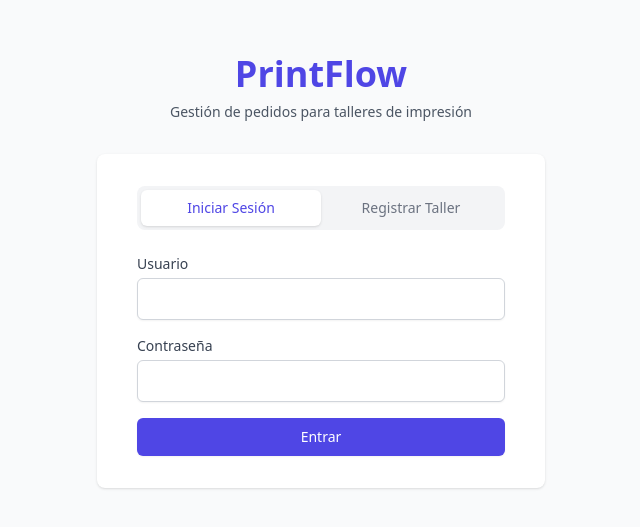
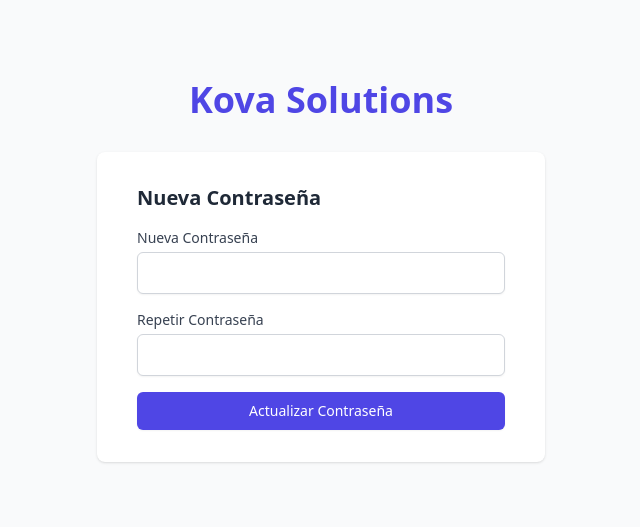
Before and after one commit to ScarletAmmoV/printflow, a React (Vite) app in the folder client/: page /reset-password in a window 1280 px wide. Before the commit this address led to /login. Shown: the part 129-656 px from the top of the page, without its empty margins (319-959 px from the left). Built offline with nearby package versions, Linux system fonts and the light colour scheme; no server answers.

Commit message:
Pantalla de recuperacion de contraseña

```diff
--- a/client/src/App.jsx
+++ b/client/src/App.jsx
@@ -1,6 +1,7 @@
 import { BrowserRouter, Routes, Route, Navigate } from 'react-router-dom';
 import Login from './Login';
 import Dashboard from './Dashboard';
+import ResetPassword from './ResetPassword';
 
 function App() {
   const token = localStorage.getItem('token');
@@ -10,6 +11,7 @@ function App() {
       <Routes>
         <Route path="/login" element={!token ? <Login /> : <Navigate to="/" />} />
         <Route path="/" element={token ? <Dashboard /> : <Navigate to="/login" />} />
+        <Route path="/reset-password" element={<ResetPassword />} />
         <Route path="*" element={<Navigate to="/" />} />
       </Routes>
     </BrowserRouter>
--- a/client/src/Login.jsx
+++ b/client/src/Login.jsx
@@ -5,9 +5,13 @@ export default function Login() {
   const [isLogin, setIsLogin] = useState(true);
   const [nombre, setNombre] = useState('');
   const [usuario, setUsuario] = useState('');
+  const [email, setEmail] = useState(''); // NUEVO
   const [password, setPassword] = useState('');
   const [error, setError] = useState('');
   const [loading, setLoading] = useState(false);
+  const [showForgot, setShowForgot] = useState(false); // NUEVO
+  const [forgotEmail, setForgotEmail] = useState(''); // NUEVO
+  const [forgotMsg, setForgotMsg] = useState(''); // NUEVO
 
   const handleSubmit = async (e) => {
     e.preventDefault();
@@ -16,21 +20,17 @@ export default function Login() {
 
     try {
       if (isLogin) {
-        // Lógica de Login
         const res = await api.post('/auth/login', { usuario, password });
         localStorage.setItem('token', res.data.token);
         localStorage.setItem('taller', JSON.stringify(res.data.taller));
         window.location.href = '/';
       } else {
-        // Lógica de Registro
         if (!nombre) {
           setError('El nombre del taller es obligatorio');
           setLoading(false);
           return;
         }
-        await api.post('/auth/register', { nombre, usuario, password });
-
-        // Auto-login después de registrar
+        await api.post('/auth/register', { nombre, usuario, email, password });
         const res = await api.post('/auth/login', { usuario, password });
         localStorage.setItem('token', res.data.token);
         localStorage.setItem('taller', JSON.stringify(res.data.taller));
@@ -43,85 +43,118 @@ export default function Login() {
     }
   };
 
+  // Lógica para mandar el mail de recuperación
+  const handleForgotPassword = async (e) => {
+    e.preventDefault();
+    setLoading(true);
+    setForgotMsg('');
+    try {
+      await api.post('/auth/forgot-password', { email: forgotEmail });
+      setForgotMsg('Si el correo existe, te enviamos un link de recuperación.');
+      setForgotEmail('');
+    } catch (err) {
+      setForgotMsg('Ocurrió un error, intenta nuevamente.');
+    } finally {
+      setLoading(false);
+    }
+  };
+
+  // Si está en modo "Olvidé contraseña", mostramos esta pantallita
+  if (showForgot) {
+    return (
+      <div className="min-h-screen bg-gray-50 flex flex-col justify-center py-12 sm:px-6 lg:px-8">
+        <div className="sm:mx-auto sm:w-full sm:max-w-md">
+          <h1 className="text-center text-4xl font-extrabold text-indigo-600">Kova Solutions</h1>
+        </div>
+        <div className="mt-8 sm:mx-auto sm:w-full sm:max-w-md">
+          <div className="bg-white py-8 px-4 shadow sm:rounded-lg sm:px-10">
+            <h2 className="text-xl font-bold text-gray-800 mb-4">Recuperar Contraseña</h2>
+            <form onSubmit={handleForgotPassword} className="space-y-4">
+              <div>
+                <label className="block text-sm font-medium text-gray-700">Ingresá tu correo electrónico</label>
+                <input
+                  type="email"
+                  required
+                  value={forgotEmail}
+                  onChange={(e) => setForgotEmail(e.target.value)}
+                  className="mt-1 block w-full px-3 py-2 border border-gray-300 rounded-md shadow-sm focus:outline-none focus:ring-indigo-500 focus:border-indigo-500"
+                />
+              </div>
+              {forgotMsg && <div className="bg-green-50 text-green-600 p-3 rounded-md text-sm">{forgotMsg}</div>}
+              <button type="submit" disabled={loading} className="w-full flex justify-center py-2 px-4 border border-transparent rounded-md shadow-sm text-sm font-medium text-white bg-indigo-600 hover:bg-indigo-700 disabled:bg-indigo-400">
+                {loading ? 'Enviando...' : 'Enviar Link'}
+              </button>
+              <button type="button" onClick={() => setShowForgot(false)} className="w-full text-center text-sm text-gray-500 hover:text-indigo-600">
+                Volver a Iniciar Sesión
+              </button>
+            </form>
+          </div>
+        </div>
+      </div>
+    );
+  }
+
   return (
     <div className="min-h-screen bg-gray-50 flex flex-col justify-center py-12 sm:px-6 lg:px-8">
       <div className="sm:mx-auto sm:w-full sm:max-w-md">
-        <h1 className="text-center text-4xl font-extrabold text-indigo-600">PrintFlow</h1>
+        <h1 className="text-center text-4xl font-extrabold text-indigo-600">Kova Solutions</h1>
         <p className="mt-2 text-center text-sm text-gray-600">
-          Gestión de pedidos para talleres de impresión
+          Gestión de pedidos y notificaciones automáticas
         </p>
       </div>
 
       <div className="mt-8 sm:mx-auto sm:w-full sm:max-w-md">
         <div className="bg-white py-8 px-4 shadow sm:rounded-lg sm:px-10">
 
-          {/* Botones para cambiar entre Login y Registro */}
           <div className="flex mb-6 bg-gray-100 p-1 rounded-lg">
-            <button
-              onClick={() => { setIsLogin(true); setError(''); }}
-              className={`flex-1 py-2 text-sm font-medium rounded-md transition-all ${isLogin ? 'bg-white shadow text-indigo-600' : 'text-gray-500'}`}
-            >
+            <button onClick={() => { setIsLogin(true); setError(''); }} className={`flex-1 py-2 text-sm font-medium rounded-md transition-all ${isLogin ? 'bg-white shadow text-indigo-600' : 'text-gray-500'}`}>
               Iniciar Sesión
             </button>
-            <button
-              onClick={() => { setIsLogin(false); setError(''); }}
-              className={`flex-1 py-2 text-sm font-medium rounded-md transition-all ${!isLogin ? 'bg-white shadow text-indigo-600' : 'text-gray-500'}`}
-            >
-              Registrar Taller
+            <button onClick={() => { setIsLogin(false); setError(''); }} className={`flex-1 py-2 text-sm font-medium rounded-md transition-all ${!isLogin ? 'bg-white shadow text-indigo-600' : 'text-gray-500'}`}>
+              Registrar Negocio
             </button>
           </div>
 
           <form onSubmit={handleSubmit} className="space-y-4">
-            {/* Solo mostramos el nombre si es registro */}
             {!isLogin && (
               <div>
-                <label className="block text-sm font-medium text-gray-700">Nombre del Taller</label>
-                <input
-                  type="text"
-                  value={nombre}
-                  onChange={(e) => setNombre(e.target.value)}
-                  className="mt-1 block w-full px-3 py-2 border border-gray-300 rounded-md shadow-sm focus:outline-none focus:ring-indigo-500 focus:border-indigo-500"
-                  required={!isLogin}
-                />
+                <label className="block text-sm font-medium text-gray-700">Nombre del Negocio</label>
+                <input type="text" value={nombre} onChange={(e) => setNombre(e.target.value)} className="mt-1 block w-full px-3 py-2 border border-gray-300 rounded-md shadow-sm focus:outline-none focus:ring-indigo-500 focus:border-indigo-500" required={!isLogin} />
               </div>
             )}
 
             <div>
               <label className="block text-sm font-medium text-gray-700">Usuario</label>
-              <input
-                type="text"
-                value={usuario}
-                onChange={(e) => setUsuario(e.target.value)}
-                className="mt-1 block w-full px-3 py-2 border border-gray-300 rounded-md shadow-sm focus:outline-none focus:ring-indigo-500 focus:border-indigo-500"
-                required
-              />
+              <input type="text" value={usuario} onChange={(e) => setUsuario(e.target.value)} className="mt-1 block w-full px-3 py-2 border border-gray-300 rounded-md shadow-sm focus:outline-none focus:ring-indigo-500 focus:border-indigo-500" required />
             </div>
+
+            {/* NUEVO: Campo de Email solo en registro */}
+            {!isLogin && (
+              <div>
+                <label className="block text-sm font-medium text-gray-700">Email</label>
+                <input type="email" value={email} onChange={(e) => setEmail(e.target.value)} className="mt-1 block w-full px-3 py-2 border border-gray-300 rounded-md shadow-sm focus:outline-none focus:ring-indigo-500 focus:border-indigo-500" required={!isLogin} />
+              </div>
+            )}
 
             <div>
               <label className="block text-sm font-medium text-gray-700">Contraseña</label>
-              <input
-                type="password"
-                value={password}
-                onChange={(e) => setPassword(e.target.value)}
-                className="mt-1 block w-full px-3 py-2 border border-gray-300 rounded-md shadow-sm focus:outline-none focus:ring-indigo-500 focus:border-indigo-500"
-                required
-              />
+              <input type="password" value={password} onChange={(e) => setPassword(e.target.value)} className="mt-1 block w-full px-3 py-2 border border-gray-300 rounded-md shadow-sm focus:outline-none focus:ring-indigo-500 focus:border-indigo-500" required />
             </div>
 
-            {/* Mensaje de error */}
-            {error && (
-              <div className="bg-red-50 border border-red-200 text-red-600 px-4 py-2 rounded-md text-sm">
-                {error}
+            {error && <div className="bg-red-50 border border-red-200 text-red-600 px-4 py-2 rounded-md text-sm">{error}</div>}
+
+            <button type="submit" disabled={loading} className="w-full flex justify-center py-2 px-4 border border-transparent rounded-md shadow-sm text-sm font-medium text-white bg-indigo-600 hover:bg-indigo-700 disabled:bg-indigo-400">
+              {loading ? 'Cargando...' : (isLogin ? 'Entrar' : 'Crear Cuenta')}
+            </button>
+
+            {/* NUEVO: Link de Olvidé mi contraseña */}
+            {isLogin && (
+              <div className="text-center">
+                <button type="button" onClick={() => setShowForgot(true)} className="text-sm text-indigo-600 hover:text-indigo-500">
+                  Olvidé mi contraseña
+                </button>
               </div>
             )}
-
-            <button
-              type="submit"
-              disabled={loading}
-              className="w-full flex justify-center py-2 px-4 border border-transparent rounded-md shadow-sm text-sm font-medium text-white bg-indigo-600 hover:bg-indigo-700 focus:outline-none focus:ring-2 focus:ring-offset-2 focus:ring-indigo-500 disabled:bg-indigo-400"
-            >
-              {loading ? 'Cargando...' : (isLogin ? 'Entrar' : 'Crear Cuenta')}
-            </button>
           </form>
         </div>
       </div>
--- /dev/null
+++ b/client/src/ResetPassword.jsx
@@ -0,0 +1,66 @@
+import { useState } from 'react';
+import { useSearchParams, useNavigate } from 'react-router-dom';
+import api from './api';
+
+export default function ResetPassword() {
+  const [searchParams] = useSearchParams();
+  const navigate = useNavigate();
+  const token = searchParams.get('token');
+
+  const [password, setPassword] = useState('');
+  const [confirmPassword, setConfirmPassword] = useState('');
+  const [error, setError] = useState('');
+  const [loading, setLoading] = useState(false);
+
+  const handleSubmit = async (e) => {
+    e.preventDefault();
+    setError('');
+
+    if (password !== confirmPassword) {
+      setError('Las contraseñas no coinciden');
+      return;
+    }
+    if (password.length < 6) {
+      setError('La contraseña debe tener al menos 6 caracteres');
+      return;
+    }
+
+    setLoading(true);
+    try {
+      await api.post('/auth/reset-password', { token, password });
+      alert('Contraseña actualizada con éxito. Por favor iniciá sesión.');
+      navigate('/login');
+    } catch (err) {
+      setError(err.response?.data?.error || 'Error al actualizar la contraseña');
+    } finally {
+      setLoading(false);
+    }
+  };
+
+  return (
+    <div className="min-h-screen bg-gray-50 flex flex-col justify-center py-12 sm:px-6 lg:px-8">
+      <div className="sm:mx-auto sm:w-full sm:max-w-md">
+        <h1 className="text-center text-4xl font-extrabold text-indigo-600">Kova Solutions</h1>
+      </div>
+      <div className="mt-8 sm:mx-auto sm:w-full sm:max-w-md">
+        <div className="bg-white py-8 px-4 shadow sm:rounded-lg sm:px-10">
+          <h2 className="text-xl font-bold text-gray-800 mb-4">Nueva Contraseña</h2>
+          <form onSubmit={handleSubmit} className="space-y-4">
+            <div>
+              <label className="block text-sm font-medium text-gray-700">Nueva Contraseña</label>
+              <input type="password" required value={password} onChange={(e) => setPassword(e.target.value)} className="mt-1 block w-full px-3 py-2 border border-gray-300 rounded-md shadow-sm focus:outline-none focus:ring-indigo-500 focus:border-indigo-500" />
+            </div>
+            <div>
+              <label className="block text-sm font-medium text-gray-700">Repetir Contraseña</label>
+              <input type="password" required value={confirmPassword} onChange={(e) => setConfirmPassword(e.target.value)} className="mt-1 block w-full px-3 py-2 border border-gray-300 rounded-md shadow-sm focus:outline-none focus:ring-indigo-500 focus:border-indigo-500" />
+            </div>
+            {error && <div className="bg-red-50 border border-red-200 text-red-600 px-4 py-2 rounded-md text-sm">{error}</div>}
+            <button type="submit" disabled={loading} className="w-full flex justify-center py-2 px-4 border border-transparent rounded-md shadow-sm text-sm font-medium text-white bg-indigo-600 hover:bg-indigo-700 disabled:bg-indigo-400">
+              {loading ? 'Guardando...' : 'Actualizar Contraseña'}
+            </button>
+          </form>
+        </div>
+      </div>
+    </div>
+  );
+}
```
